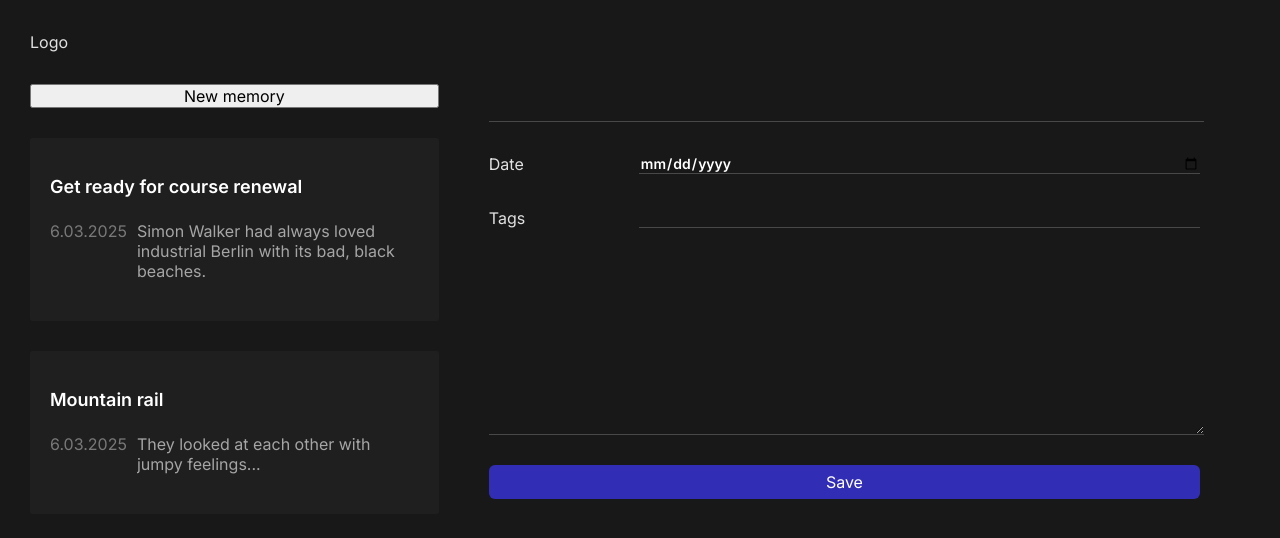
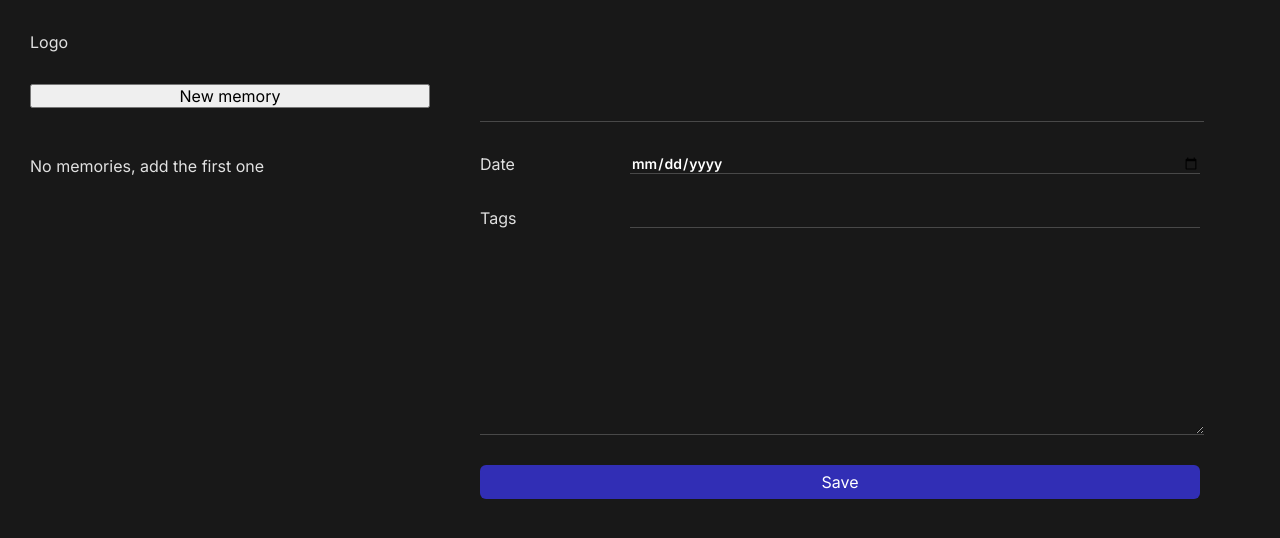
Before and after one commit to akutuzova11/react-journal-app, a React (Vite) app: page / in a window 1280 px wide. Shown: the top 538 px of the page. Built offline with nearby package versions, Linux system fonts and the light colour scheme.

Commit message:
implement`useEffect` to load and persist journal data in `localStorage`

```diff
--- a/src/App.jsx
+++ b/src/App.jsx
@@ -1,4 +1,4 @@
-import { useState } from "react";
+import { useEffect, useState } from "react";
 import { Header } from "./components/Header/Header";
 import { JournalAdd } from "./components/JournalAdd/JournalAdd";
 import { JournalForm } from "./components/JournalForm/JournalForm";
@@ -7,23 +7,26 @@ import { LeftPanel } from "./layout/LeftPanel/LeftPanel";
 import { RightPanel } from "./layout/RightPanel/RightPanel";
 import styles from "./App.module.css";
 
-const data = [
-  {
-    id: 1,
-    title: "Get ready for course renewal",
-    date: new Date(),
-    text: "Simon Walker had always loved industrial Berlin with its bad, black beaches.",
-  },
-  {
-    id: 2,
-    title: "Mountain rail",
-    date: new Date(),
-    text: "They looked at each other with jumpy feelings...",
-  },
-];
+function App() {
+  const [items, setItems] = useState([]);
 
-function App() {
-  const [items, setItems] = useState(data);
+  useEffect(() => {
+    const data = JSON.parse(localStorage.getItem("data"));
+    if (data) {
+      setItems(
+        data.map((item) => ({
+          ...item,
+          date: new Date(item.date),
+        }))
+      );
+    }
+  }, []);
+
+  useEffect(() => {
+    if (items.length) {
+      localStorage.setItem("data", JSON.stringify(items));
+    }
+  }, [items]);
 
   const addItem = (item) => {
     setItems((prev) => [
@@ -31,7 +34,7 @@ function App() {
       {
         title: item.title,
         date: new Date(item.date),
-        text: item.text,
+        post: item.post,
         id: Math.max(...prev.map((item) => item.id)) + 1,
       },
     ]);
```
